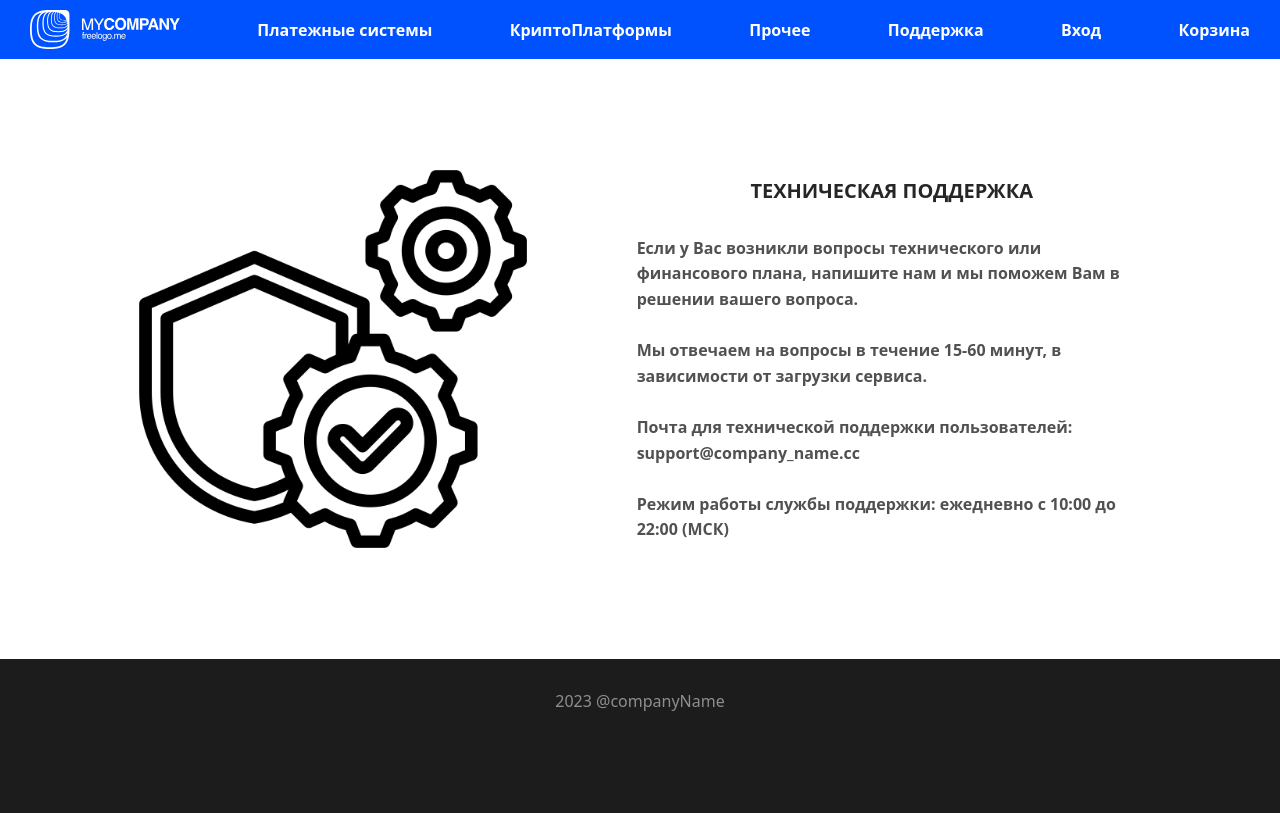
After one commit to AlexDyakonov/django-shop-example, a Django app: page /help/ in a window 1280 px wide. The commit adds this page. Run offline with Django 4.2, Linux system fonts and the light colour scheme.

Commit message:
Help html finished. Basic design ended. Need to create models

```diff
--- a/shop/core/urls.py
+++ b/shop/core/urls.py
@@ -5,7 +5,7 @@ app_name = "core"
 
 urlpatterns = [
     path('', index, name='home'),
-    path('about/', about),
-    path('items/', showcase),
-    path('item/number/', item)
+    path('help/', help, name='help'),
+    path('showcase/', showcase, name='showcase'),
+    path('item/number/', item, name='item')
 ]
--- a/shop/core/views.py
+++ b/shop/core/views.py
@@ -10,11 +10,11 @@ def index(request):
     }
     return render(request, 'core/index.html', content)
 
-def about(request):
+def help(request):
     content = {
-        'title': 'Hello'
+        'title': 'Help'
     }
-    return render(request, 'core/about.html', content)
+    return render(request, 'core/help.html', content)
 
 def showcase(request):
     content = {
--- a/shop/static/assets/css/base.css
+++ b/shop/static/assets/css/base.css
@@ -63,12 +63,12 @@
 
   footer{
     background: #1c1c1c;
-    height: 100px;
     display: flex;
     justify-content: center;
     align-items: center;
   }
 
   .footer-container{
+    margin: 30px 0 100px 0;
     color: hsla(0,0%,100%,.5);
   }
--- /dev/null
+++ b/shop/static/assets/css/help.css
@@ -0,0 +1,40 @@
+.section-help{
+    display: flex;
+    justify-content: center;
+}
+
+.container-help{
+    margin: 100px 0;
+    width: 1220px;
+    display: flex;
+    justify-content: space-evenly;
+    align-items: center;
+}
+
+.help-text{
+    width: 510px;
+}
+
+.help-img{
+    width: 400px;
+    height: 400px;
+}
+
+.header{
+    text-transform: uppercase;
+    font-weight: 800;
+    font-style: normal;
+    color: #262626;
+    font-size: 1.25em;
+    text-align: center;
+    margin-bottom: 30px;
+}
+
+.description{
+    text-align: left;
+    font-weight: 600;
+    font-style: normal;
+    color: #515151;
+    line-height: 1.6;
+    font-size: 100%;
+}
--- a/shop/templates/core/base.html
+++ b/shop/templates/core/base.html
@@ -17,7 +17,7 @@
         <link href="https://cdn.jsdelivr.net/npm/bootstrap@5.0.2/dist/css/bootstrap.min.css" rel="stylesheet" integrity="sha384-EVSTQN3/azprG1Anm3QDgpJLIm9Nao0Yz1ztcQTwFspd3yD65VohhpuuCOmLASjC" crossorigin="anonymous">
 
         <link rel="stylesheet" href="{% static 'assets/css/normalize.css' %}">
-        <link rel="stylesheet" href="{% static 'assets/css/base.css' %}?v={{ random_number }}">
+        <link rel="stylesheet" href="{% static 'assets/css/base.css' %}">
 
         {% block css %}
         {% endblock %}
@@ -31,32 +31,42 @@
 <header>
     <div class="header-container">
 
-      <a href="">
+      <a href="{% url 'core:home' %}">
         <img class="header-logo" src="{% static './assets/img/logo.svg' %}" alt="logo-image">
       </a>
 
 
-      <a href="#">
+      <a href="{% url 'core:showcase' %}">
         <div class="header-text">
           Платежные системы
         </div>
       </a>
 
+      <a href="{% url 'core:showcase' %}">
         <div class="header-text">
           КриптоПлатформы
         </div>
+      </a>
+      <a href="{% url 'core:showcase' %}">
         <div class="header-text">
           Прочее
         </div>
+      </a>
+      <a href="{% url 'core:help' %}">
         <div class="header-text">
           Поддержка
         </div>
+      </a>
+      <a href="#">
         <div class="header-text">
           Вход
         </div>
+      </a>
+      <a href="#">
         <div class="header-text">
           Корзина
         </div>
+      </a>
     </div>
   </header>
 
--- /dev/null
+++ b/shop/templates/core/help.html
@@ -0,0 +1,33 @@
+{% extends 'core/base.html' %}
+{% load static %}
+
+{% block css %}
+<link rel="stylesheet" href="{% static 'assets/css/help.css' %}">
+{% endblock %}
+
+{% block content %}
+
+<div class="section-help">
+    <div class="container-help">
+        <img class="help-img" src="{% static 'assets/img/security.png' %}" alt="security-png">
+        <div class="help-text">
+            <div class="header">
+                ТЕХНИЧЕСКАЯ ПОДДЕРЖКА
+            </div>
+            <div class="description">
+                Если у Вас возникли вопросы технического или финансового плана, напишите нам и мы поможем Вам в решении вашего вопроса. <br>
+                <br>
+                Мы отвечаем на вопросы в течение 15-60 минут, в зависимости от загрузки сервиса.<br>
+                <br>
+                Почта для технической поддержки пользователей: <br>
+                support@company_name.cc <br>
+                <br>
+                Режим работы службы поддержки: ежедневно с 10:00 до 22:00 (МСК)
+            </div>
+        </div>
+    </div>
+</div>
+
+
+
+{% endblock %}
--- a/shop/templates/core/index.html
+++ b/shop/templates/core/index.html
@@ -88,7 +88,7 @@
           </div>
         </div>
       </div>
-      <a href="./items" class="view-all-btn"> Смотреть все </a>
+      <a href="{% url 'core:showcase' %}" class="view-all-btn"> Смотреть все </a>
     </div>
     <div class="column">
       <div class="column-header">
@@ -129,7 +129,7 @@
           </div>
         </div>
       </div>
-      <a href="./items" class="view-all-btn"> Смотреть все </a>
+      <a href="{% url 'core:showcase' %}" class="view-all-btn"> Смотреть все </a>
     </div>
     <div class="column">
       <div class="column-header">
@@ -170,7 +170,7 @@
           </div>
         </div>
       </div>
-      <a href="./showcase" class="view-all-btn"> Смотреть все </a>
+      <a href="{% url 'core:showcase' %}" class="view-all-btn"> Смотреть все </a>
     </div>
   </div>
 </div>
--- a/shop/templates/core/showcase.html
+++ b/shop/templates/core/showcase.html
@@ -22,7 +22,7 @@
                 {{itemname}}
             </div>
             <div class="show-case-item-name">
-              Binance <br> Верифицированный Аккаунт
+              <a href="{% url 'core:item' %}">Binance <br> Верифицированный Аккаунт</a>
             </div>
             <div class="item-price">
               $35.00
```
Also changed, not shown: shop/templates/core/about.html (deleted, +0 -7 lines), shop/static/assets/img/security.png (added). Lines whose indentation alone changed are shown as unchanged.
